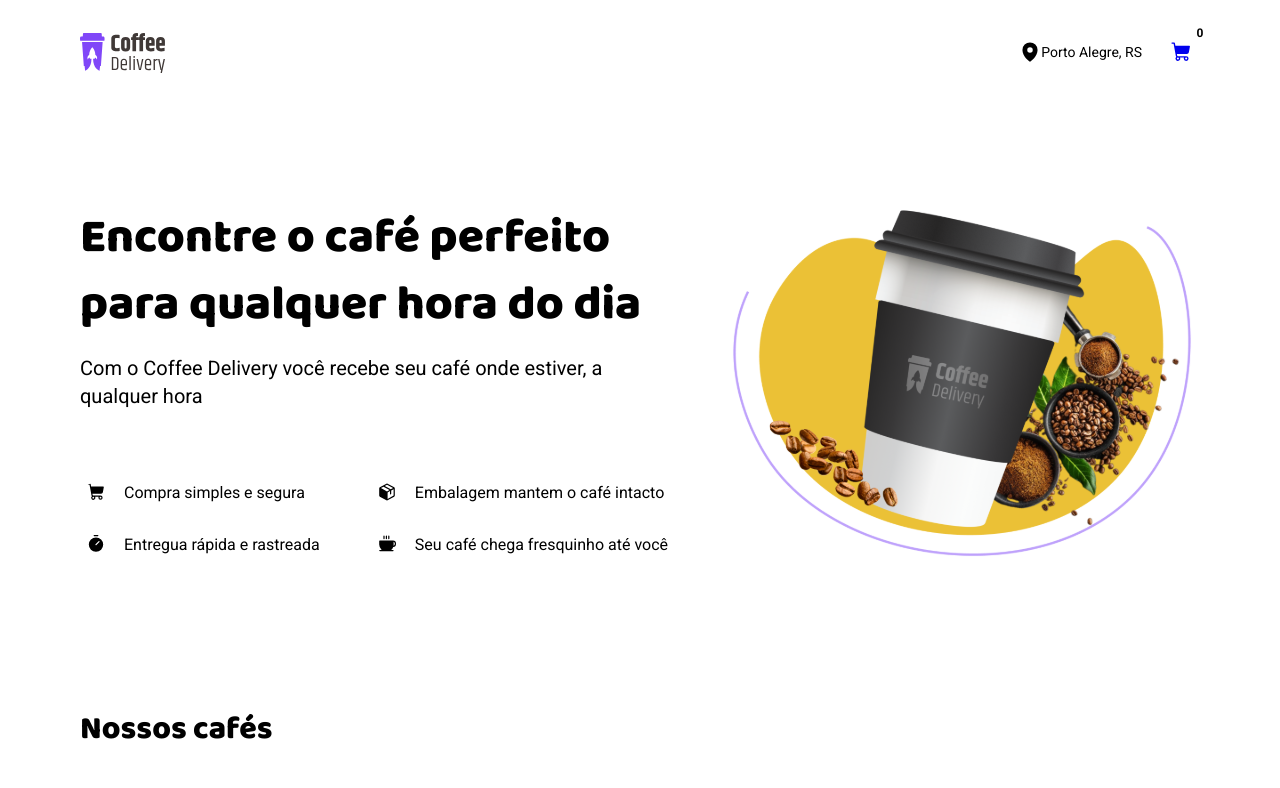
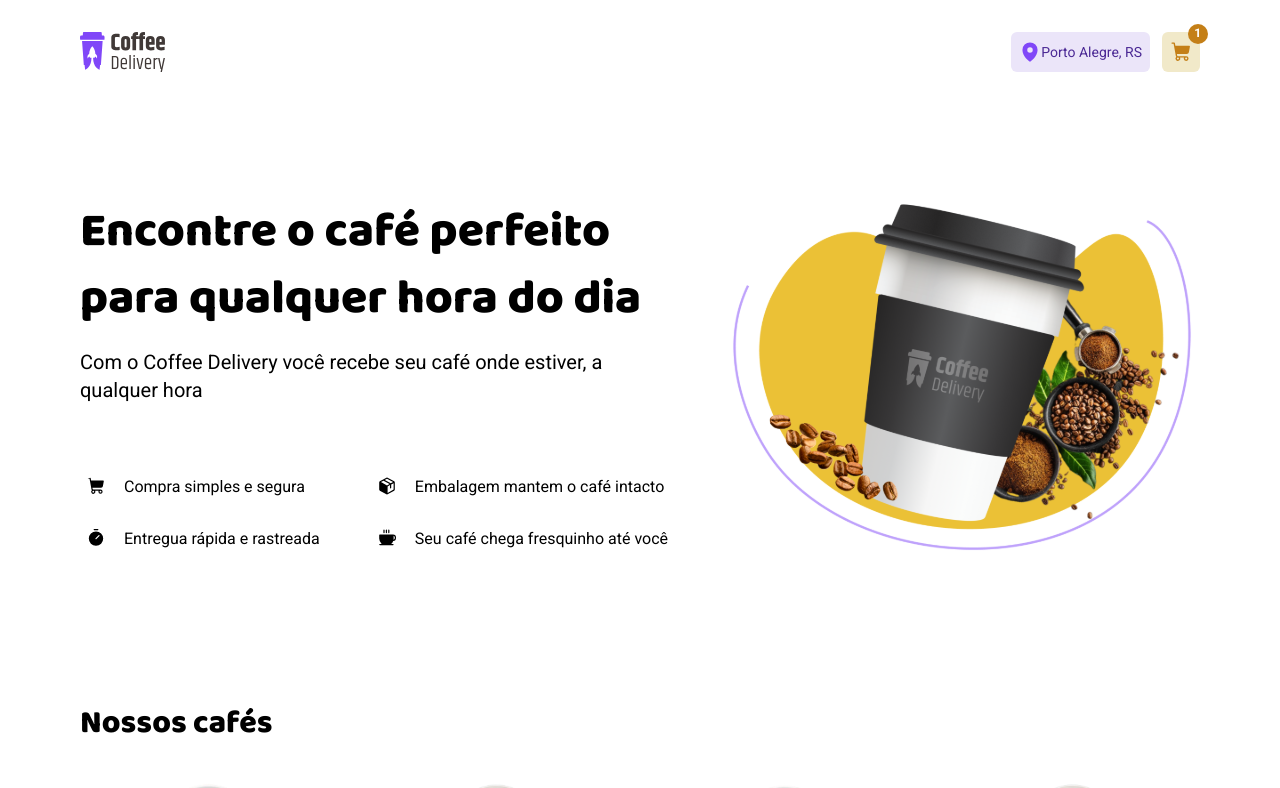
Before and after one commit to PeZunino/02-rocketseat-ignite-react-challenge-CoffeeDelivery, a React (Vite) app: page / in a window 1280 px wide. Shown: the top 788 px of the page. Built offline with nearby package versions, Linux system fonts and the light colour scheme.

Commit message:
Refactored Header Component

```diff
--- a/src/Router.tsx
+++ b/src/Router.tsx
@@ -1,8 +1,8 @@
 import { Routes, Route } from "react-router-dom";
 import { DefaultLayout } from "./layouts/defaultLayout";
-import { Home } from "./pages/Home";
 import { Checkout } from "./pages/Checkout";
 import { Success } from "./pages/Success";
+import { Home } from "./pages/Home";
 
 export function Router() {
   return (
--- a/src/components/Header/index.tsx
+++ b/src/components/Header/index.tsx
@@ -1,40 +1,31 @@
-import { NavLink } from "react-router-dom";
-import imgLogo from "../../assets/logo.svg";
+import { HeaderContainer, LocationContainer, CartButton } from "./styles";
+import coffeeDeliveryLogo from "../../assets/logo.svg";
 import { MapPin, ShoppingCart } from "@phosphor-icons/react";
-import { HeaderContainer, ItemsCount, NavBar } from "./styles";
 import { useTheme } from "styled-components";
-import { useContext } from "react";
-import { OrderContext } from "../../context/OrderContext";
 
-export function Header() {
-  const { cartItems } = useContext(OrderContext);
-  const theme = useTheme();
+interface HeaderProps {
+  cartItems: number;
+}
 
+export function Header({ cartItems }: HeaderProps) {
+  const { colors } = useTheme();
+
+  const hasItems = cartItems > 0;
   return (
     <HeaderContainer>
-      <NavLink to={"/"}>
-        <img
-          src={imgLogo}
-          alt="copo termico de café com logo da Rocketseat e título ao lado escrito Coffee Delivery"
-        />
-      </NavLink>
-      <NavBar>
-        <div>
-          <MapPin size={22} weight="fill" color={theme.purple} />
-          Porto Alegre, RS
-        </div>
+      <img src={coffeeDeliveryLogo} />
 
-        <div>
-          <NavLink to={"/checkout"}>
-            <ShoppingCart
-              size={22}
-              weight="fill"
-              color={theme["yellow-dark"]}
-            />
-          </NavLink>
-          <ItemsCount>{cartItems.length}</ItemsCount>
-        </div>
-      </NavBar>
+      <aside>
+        <LocationContainer>
+          <MapPin weight="fill" size={22} color={colors.purple} />
+          <p>Porto Alegre, RS</p>
+        </LocationContainer>
+
+        <CartButton>
+          {hasItems ? <span>{cartItems}</span> : null}
+          <ShoppingCart weight="fill" size={22} color={colors["yellow-dark"]} />
+        </CartButton>
+      </aside>
     </HeaderContainer>
   );
 }
--- a/src/components/Header/styles.ts
+++ b/src/components/Header/styles.ts
@@ -1,53 +1,51 @@
 import styled from "styled-components";
 
 export const HeaderContainer = styled.header`
-  max-width: 70rem;
-  min-width: 64rem;
-  padding: 2.0625rem 0rem;
+  width: 70rem;
+
   margin: 0 auto;
+  padding: 2rem 0rem;
 
   display: flex;
   justify-content: space-between;
 
-  background-color: ${(props) => props.theme["white-200"]};
+  img {
+    width: 5.309rem;
+    height: 2.5rem;
+  }
 
-  @media (max-width: 1024px) {
-    padding-left: 0.5rem;
+  aside {
+    display: flex;
+    gap: 0.75rem;
   }
 `;
 
-export const NavBar = styled.nav`
-  height: fit-content;
-  display: flex;
-  align-items: center;
-  gap: 0.75rem;
-
-  > div:nth-child(1) {
+export const LocationContainer = styled.div`
   padding: 0.5rem;
 
   display: flex;
   align-items: center;
 
   border-radius: 6px;
-    color: ${(props) => props.theme["purple-dark"]};
-    background-color: ${(props) => props.theme["purple-light"]};
+  background: ${({ theme }) => theme.colors["purple-light"]};
 
-    font-size: 0.875rem;
+  p {
+    color: ${({ theme }) => theme.colors["purple-dark"]};
+    ${({ theme }) => theme.fonts.textS};
   }
+`;
 
-  > div:nth-child(2) {
+export const CartButton = styled.button`
   padding: 0.5rem;
 
   position: relative;
 
   border-radius: 6px;
-    background-color: ${(props) => props.theme["yellow-light"]};
+  background: ${({ theme }) => theme.colors["yellow-light"]};
 
   line-height: 0;
-  }
-`;
 
-export const ItemsCount = styled.strong`
+  span {
     width: 1.25rem;
     height: 1.25rem;
 
@@ -55,14 +53,14 @@ export const ItemsCount = styled.strong`
     align-items: center;
     justify-content: center;
 
-  top: -10px;
-  right: -10px;
+    color: ${({ theme }) => theme.colors["white"]};
+    border-radius: 999px;
+    background: ${({ theme }) => theme.colors["yellow-dark"]};
+
+    ${({ theme }) => theme.fonts.textXS};
+
+    top: -20%;
+    right: -20%;
     position: absolute;
-
-  border-radius: 999px;
-  color: ${(props) => props.theme["white-100"]};
-  background-color: ${(props) => props.theme["yellow-dark"]};
-
-  font-weight: bold;
-  font-size: 0.75rem;
+  }
 `;
--- a/src/layouts/defaultLayout.tsx
+++ b/src/layouts/defaultLayout.tsx
@@ -1,10 +1,11 @@
 import { Outlet } from "react-router-dom";
+// import { Header } from "../components/Headerii";
 import { Header } from "../components/Header";
 
 export function DefaultLayout() {
   return (
     <>
-      <Header />
+      <Header cartItems={1} />
       <Outlet></Outlet>
     </>
   );
```
Lines whose indentation alone changed are shown as unchanged.
